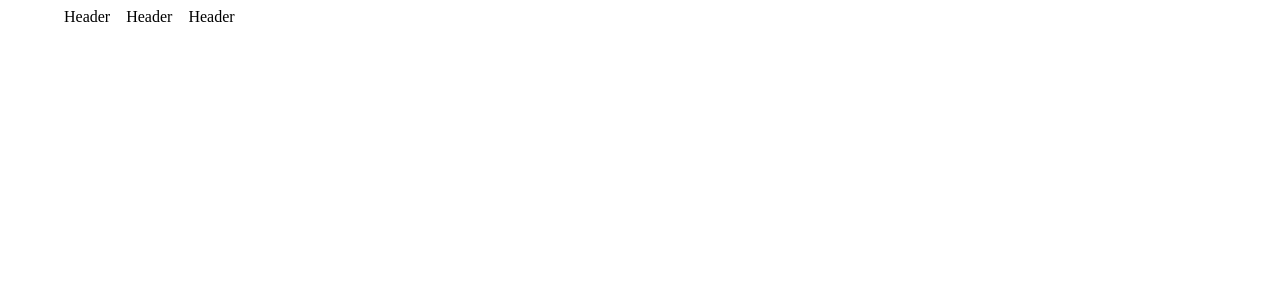
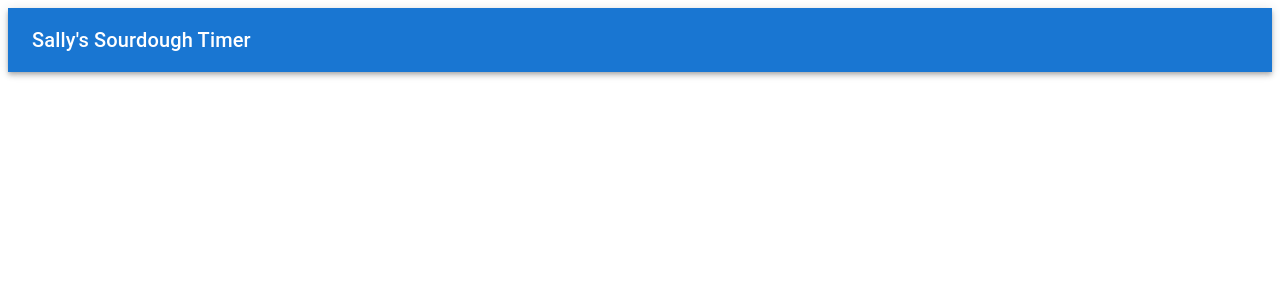
Before and after one commit to starchy-tato/sally-sourdough-timer, a React (Create React App) app: page / in a window 1280 px wide. Shown: the top 300 px of the page. Built offline with nearby package versions, Linux system fonts and the light colour scheme.

Commit message:
Tiff: Create header component
* Add component directory

```diff
--- a/src/App.js
+++ b/src/App.js
@@ -1,21 +1,11 @@
-import { Container } from "@mui/material";
-import Grid from "@mui/system/Unstable_Grid";
+import Header from "./components/Header/Header";
+
 
 function App() {
   return (
-    <Container>
-      <Grid container spacing={2}>
-        <Grid>
-          <div>Header</div>
-        </Grid>
-        <Grid>
-          <div>Header</div>
-        </Grid>
-        <Grid>
-          <div>Header</div>
-        </Grid>
-      </Grid>
-    </Container>
+  <>
+  <Header />
+  </>
   );
 }
 
--- /dev/null
+++ b/src/components/Header/Header.js
@@ -0,0 +1,13 @@
+import { AppBar, Toolbar, Typography } from '@mui/material';
+
+const Header = () => {
+    return (
+        <AppBar position="static">
+        <Toolbar>
+            <Typography variant="h6">Sally's Sourdough Timer</Typography>
+        </Toolbar>
+        </AppBar>
+  );
+}
+
+export default Header;
```
